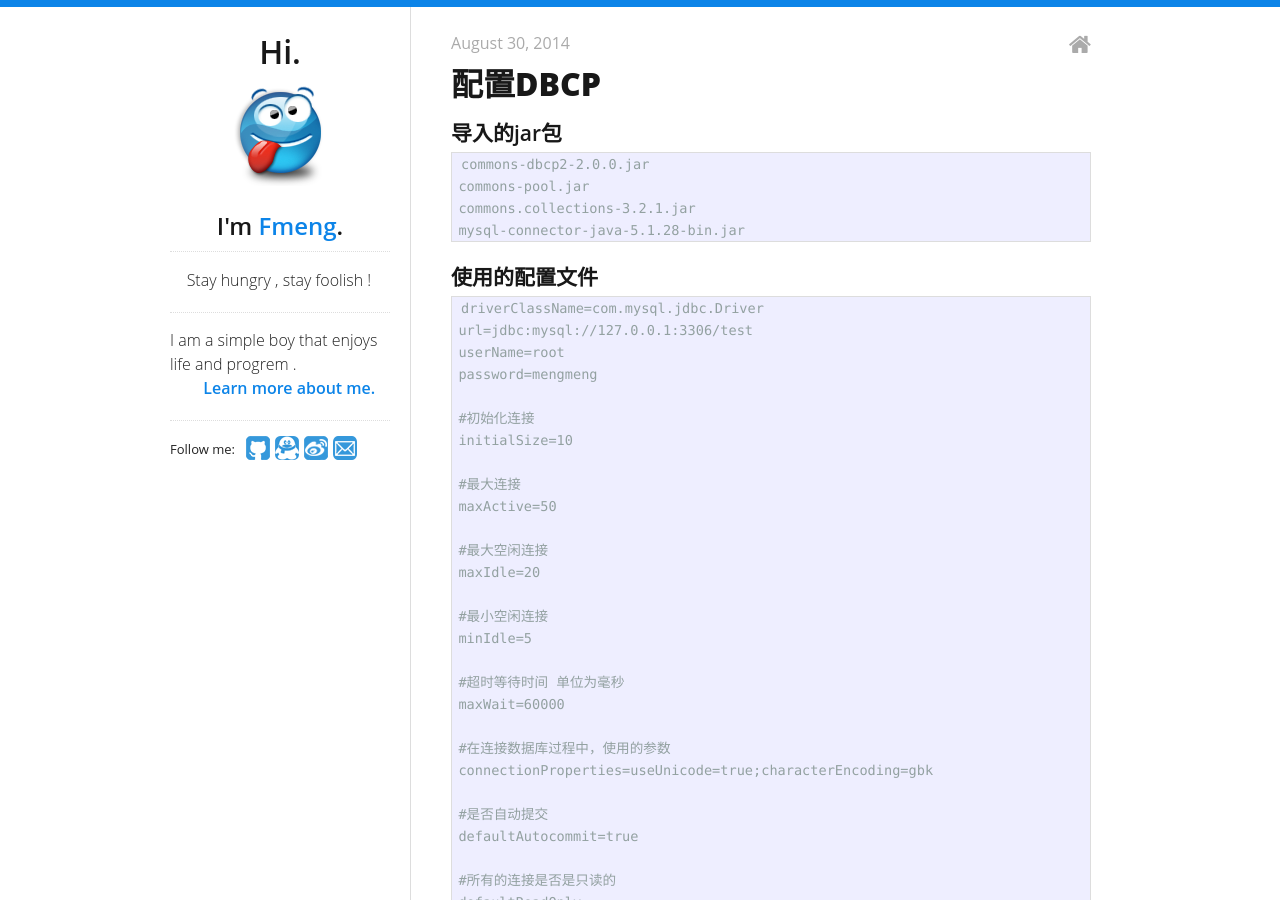
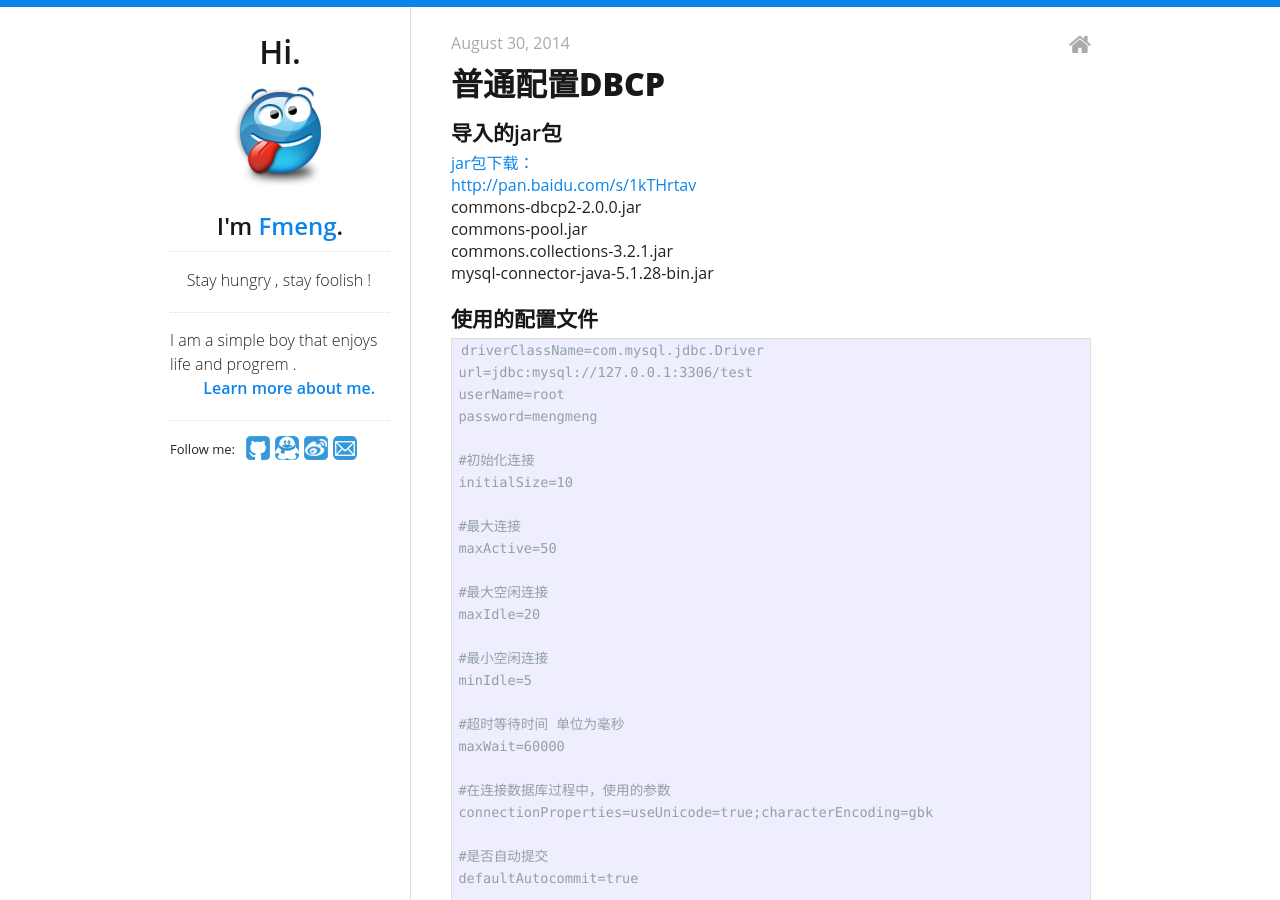
Before and after one commit to fmeng/fmeng.github.io, a Jekyll site: the page built from _posts/2014-08-30-configure-dbcp.md, in a window 1280 px wide and 900 px high. Built offline with Jekyll 4.4.1, drawn with Linux system fonts in a browser that asks for light colours; Markdown is read by kramdown in place of the engine named in the settings; comment, search, counter and statistics services are not loaded.

Commit message:
dbcp配置

```diff
--- a/_posts/2014-08-30-configure-dbcp.md
+++ b/_posts/2014-08-30-configure-dbcp.md
@@ -1,16 +1,17 @@
 ---
 layout: post
-title: "配置DBCP"
+title: "普通配置DBCP"
 categories:
 - java
 ---
 
 #### 导入的jar包 ####
-
-	commons-dbcp2-2.0.0.jar
-	commons-pool.jar
-	commons.collections-3.2.1.jar
-	mysql-connector-java-5.1.28-bin.jar
+[jar包下载：](#)<br/>
+[http://pan.baidu.com/s/1kTHrtav](http://pan.baidu.com/s/1kTHrtav)<br/>
+	commons-dbcp2-2.0.0.jar<br/>
+	commons-pool.jar<br/>
+	commons.collections-3.2.1.jar<br/>
+	mysql-connector-java-5.1.28-bin.jar<br/>
 
 #### 使用的配置文件 ####
 
```
